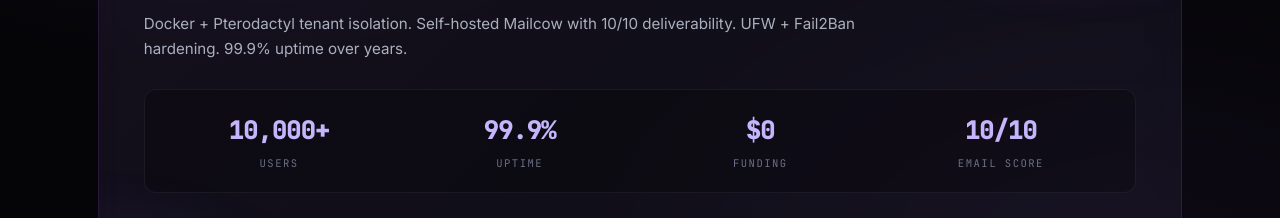
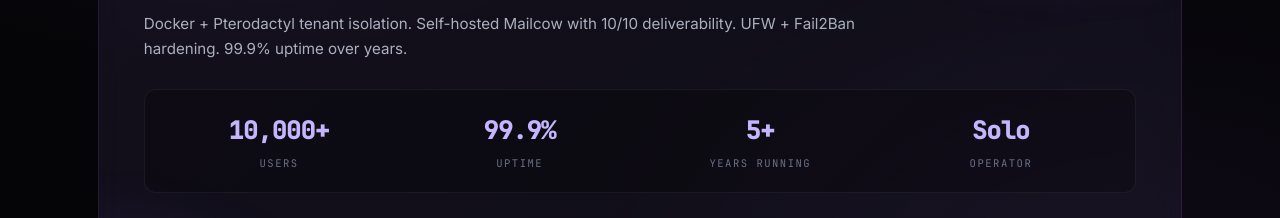
Before and after one commit to Vamp6969/Portfolio, an Astro site: page / in a window 1280 px wide. Shown: the part 2763-2981 px from the top of the page. Built offline with nearby package versions, Linux system fonts and the light colour scheme; Astro itself is replaced by a stand-in of ours.

Commit message:
Home: replace funding/email featured-stats with years/solo (mirrors /witchly)

```diff
--- a/src/components/ProjectsSection.astro
+++ b/src/components/ProjectsSection.astro
@@ -41,8 +41,8 @@ const isExternal = (url: string) => /^https?:\/\//.test(url);
           <div class="featured-stats">
             <div class="fstat"><span class="fstat-num">10,000+</span><span class="fstat-lab">Users</span></div>
             <div class="fstat"><span class="fstat-num">99.9%</span><span class="fstat-lab">Uptime</span></div>
-            <div class="fstat"><span class="fstat-num">$0</span><span class="fstat-lab">Funding</span></div>
-            <div class="fstat"><span class="fstat-num">10/10</span><span class="fstat-lab">Email score</span></div>
+            <div class="fstat"><span class="fstat-num">5+</span><span class="fstat-lab">Years running</span></div>
+            <div class="fstat"><span class="fstat-num">Solo</span><span class="fstat-lab">Operator</span></div>
           </div>
 
           <div class="featured-ctas">
```
